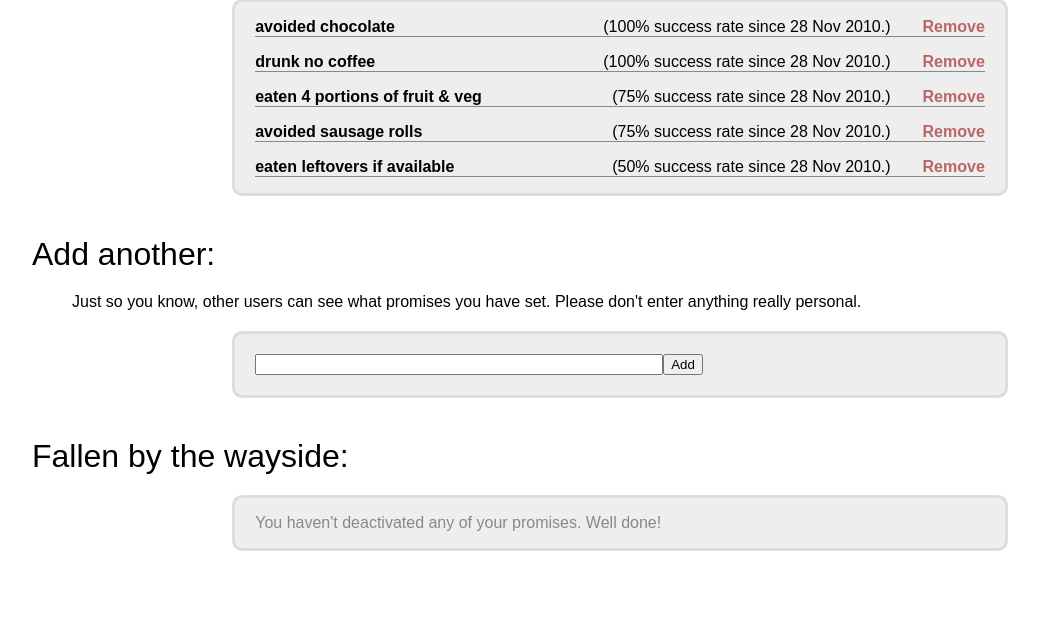
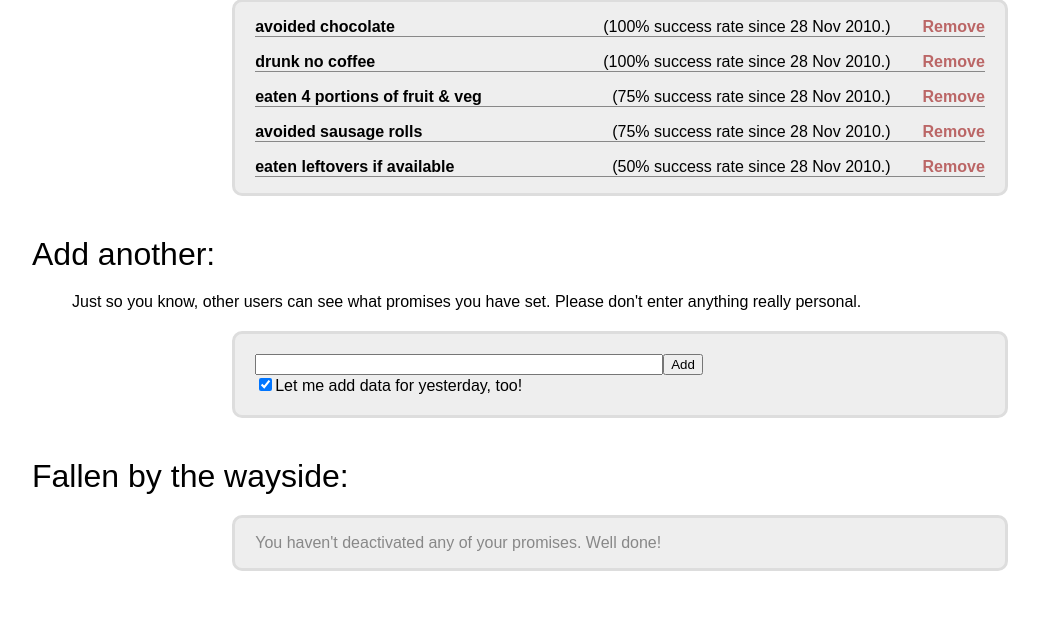
Before and after one commit to ianrenton/DailyPromise, a PHP site: page /manage in a window 1280 px wide. Shown: the part 148-780 px from the top of the page, without its empty margins (20-1059 px from the left). Run offline with PHP 8.4, Linux system fonts and the light colour scheme; a user stored in the database is signed in; data comes from the database, SQL or seed files in the repository; data that the repository does not hold is empty.

Commit message:
Added an "enter data for yesterday" checkbox on promise creation, to give people a hook by suggesting they enter data as soon as a promise is created. Feature suggested by @aefaradien.

```diff
--- a/manage.php
+++ b/manage.php
@@ -90,7 +90,8 @@ function makeNewPromises() {
 
     $content .= "<form class=\"centeredform\" method=\"post\" action=\"/managecallback.php\">";
     $content .= "<input type=\"text\" name=\"newpromise\" class=\"newpromisefield\"/>";
-    $content .= "<input type=\"submit\" name=\"Submit\" value=\"Add\">";
+    $content .= "<input type=\"submit\" name=\"Submit\" value=\"Add\"><br/>";
+    $content .= "<input type=\"checkbox\" name=\"doyesterday\" id=\"doyesterday\" checked/><label for=\"doyesterday\">Let me add data for yesterday, too!</label>";
     $content .= "</form>";
 
     return $content;
--- a/managecallback.php
+++ b/managecallback.php
@@ -45,6 +45,11 @@ if (isset($_POST['newpromise'])) {
     mysql_query($query);
     $query = "INSERT INTO records VALUES(NULL, '" . mysql_real_escape_string($_SESSION['uid']) . "', '" . mysql_real_escape_string($newPID) . "', '" . mysql_real_escape_string(date("Y-m-d", strtotime("today"))) . "', 'WAITING')";
     mysql_query($query);
+    // Add "WAITING" for yesterday if requested.
+    if (isset($_POST['doyesterday'])) {
+        $query = "INSERT INTO records VALUES(NULL, '" . mysql_real_escape_string($_SESSION['uid']) . "', '" . mysql_real_escape_string($newPID) . "', '" . mysql_real_escape_string(date("Y-m-d", strtotime("yesterday"))) . "', 'WAITING')";
+        mysql_query($query);
+    }
 }
 
 mysql_close();
```
